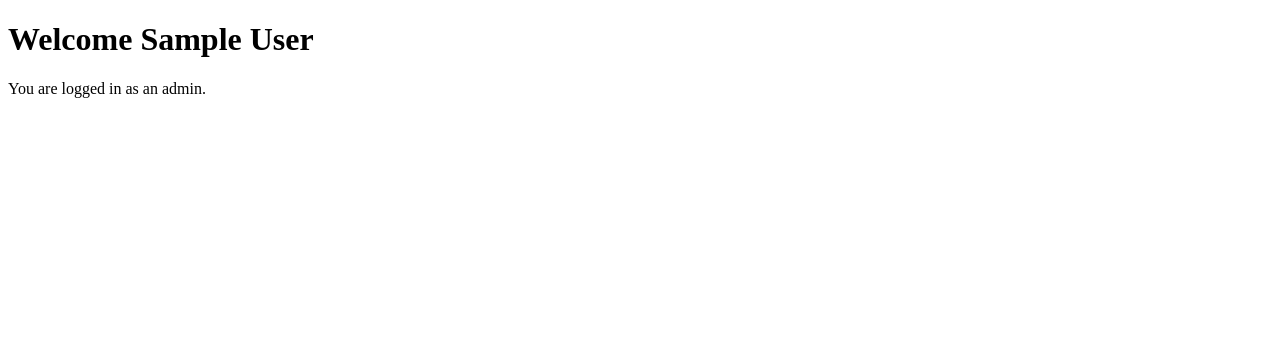
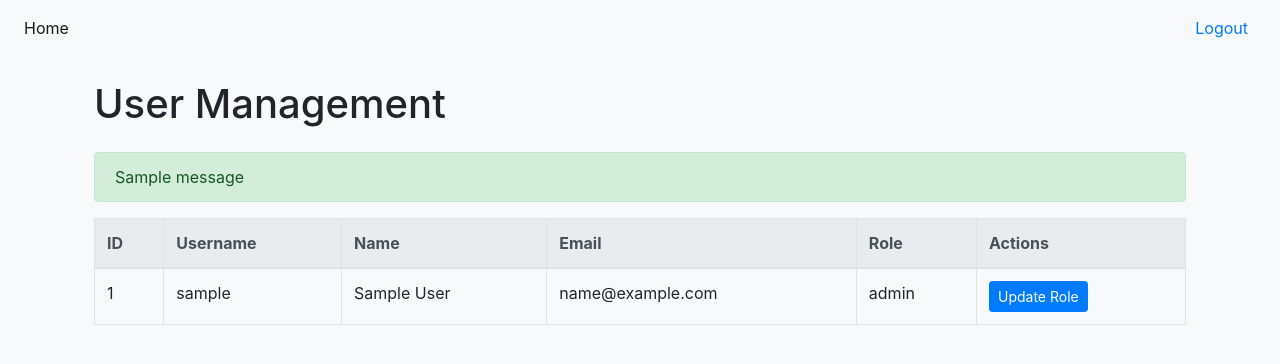
Before and after one commit to RaWseekQWERTY/Final-Year-Project-CalmMind, a Django app: page /admin_dash/ in a window 1280 px wide. Shown: the top 364 px of the page. Run offline with Django 5.2, Linux system fonts and the light colour scheme; a user stored in the database is signed in; tables that the repository leaves empty hold one stand-in row (values such as "Sample post"); one stand-in notice (Sample message) is shown; some libraries are stand-ins or nearby versions.

Commit message:
update role through admin

```diff
--- a/auth_app/urls.py
+++ b/auth_app/urls.py
@@ -9,4 +9,5 @@ urlpatterns = [
     path('patient/', views.patient_dashboard, name='patient_dashboard'),
     path('doctor/', views.doctor_dashboard, name='doctor_dashboard'),
     path('admin_dash/', views.admin_dashboard, name='admin_dashboard'),
+    path('admin_dash/update_role/<int:user_id>/', views.update_user_role_page, name='update_user_role_page'),
 ]
--- a/auth_app/views.py
+++ b/auth_app/views.py
@@ -1,8 +1,8 @@
-from django.shortcuts import render, redirect
+from django.shortcuts import render, redirect,get_object_or_404
 from django.contrib.auth import authenticate, login, logout
 from django.contrib.auth.decorators import login_required
 from django.http import HttpResponseForbidden
-from .models import User
+from .models import User,Patient,Doctor
 from django.contrib import messages
 from django.contrib.auth.hashers import make_password
 
@@ -38,6 +38,7 @@ def register_view(request):
             user.is_staff = True
         user.set_password(password)  # Hash the password
         user.save()
+        Patient.objects.create(user=user)
 
         messages.success(request, "Registration successful. Please log in.")
         return redirect("login")
@@ -73,19 +74,6 @@ def login_view(request):
 
     return render(request, "auth_app/login.html")
 
-from django.http import JsonResponse
-from django.contrib.auth import authenticate
-
-# def test_auth_view(request):
-#     username = "re"
-#     password = "your_password"
-#     user = authenticate(request, username=username, password=password)
-#     return JsonResponse({
-#         "user_authenticated": user is not None,
-#         "is_active": user.is_active if user else None,
-#     })
-
-
 @login_required
 def patient_dashboard(request):
     if request.user.is_patient():
@@ -98,11 +86,43 @@ def doctor_dashboard(request):
         return render(request, "auth_app/doctor.html")
     return HttpResponseForbidden("You are not authorized to view this page.")
 
+
 @login_required
 def admin_dashboard(request):
-    if request.user.is_admin():
-        return render(request, "auth_app/admin_dash.html")
-    return HttpResponseForbidden("You are not authorized to view this page.")
+    if not request.user.is_admin():
+        return HttpResponseForbidden("You are not authorized to view this page.")
+    users = User.objects.all()
+    return render(request, "auth_app/admin_dash.html", {"users": users})
+
+
+@login_required
+def update_user_role_page(request, user_id):
+    if not request.user.is_admin():
+        return HttpResponseForbidden("You are not authorized to update user roles.")
+    user = get_object_or_404(User, id=user_id)
+    if request.method == 'POST':
+        new_role = request.POST.get('role')
+        if new_role in [role[0] for role in User.ROLE_CHOICES]:
+            user.role = new_role
+            if new_role == 'patient':
+                if hasattr(user, 'doctor_profile'):
+                  user.doctor_profile.delete()
+                Patient.objects.get_or_create(user=user)
+            elif new_role == 'doctor':
+               if hasattr(user, 'patient_profile'):
+                  user.patient_profile.delete()
+                  Doctor.objects.get_or_create(user=user)
+            else:
+                  if hasattr(user, 'doctor_profile'):
+                      user.doctor_profile.delete()
+                  if hasattr(user, 'patient_profile'):
+                      user.patient_profile.delete()
+            user.save()
+            messages.success(request, f"User '{user.username}' role updated to {new_role}.")
+            return redirect('admin_dashboard')
+        else:
+            messages.error(request, 'Invalid role selected.')
+    return render(request, "auth_app/update_role_page.html", {'user': user})
 
 def logout_view(request):
     logout(request)
--- a/templates/auth_app/admin_dash.html
+++ b/templates/auth_app/admin_dash.html
@@ -4,9 +4,58 @@
     <meta charset="UTF-8">
     <meta name="viewport" content="width=device-width, initial-scale=1.0">
     <title>Admin Dashboard</title>
+    <link rel="stylesheet" href="https://stackpath.bootstrapcdn.com/bootstrap/4.5.2/css/bootstrap.min.css">
 </head>
-<body>
-    <h1>Welcome {{ user.get_full_name }}</h1>
-    <p>You are logged in as an admin.</p>
+<body class="bg-light">
+    <nav class="navbar navbar-expand-lg navbar-light bg-light">
+         <ul class="navbar-nav mr-auto">
+             <li class="nav-item active">
+               <a class="nav-link" href="#">Home</a>
+            </li>
+        </ul>
+        <div class="text-muted text-right">
+            <a class="nav-link" href="{% url 'logout' %}">Logout</a>
+        </div>
+    </nav>
+    <div class="container p-4">
+        <h1 class="mb-4">User Management</h1>
+        {% if messages %}
+            {% for message in messages %}
+                <div class="alert alert-success" role="alert">
+                    {{ message }}
+                </div>
+            {% endfor %}
+         {% endif %}
+        <table class="table table-bordered table-hover">
+            <thead class="thead-light">
+                <tr>
+                    <th>ID</th>
+                    <th>Username</th>
+                    <th>Name</th>
+                     <th>Email</th>
+                    <th>Role</th>
+                    <th>Actions</th>
+                </tr>
+            </thead>
+            <tbody>
+                {% for user in users %}
+                    <tr>
+                        <td>{{ user.id }}</td>
+                        <td>{{ user.username }}</td>
+                           <td>{{ user.first_name }} {{ user.last_name }}</td>
+                        <td>{{ user.email }}</td>
+                        <td>{{ user.role }}</td>
+                        <td>
+                           <a href="{% url 'update_user_role_page' user.id %}" class="btn btn-primary btn-sm">Update Role</a>
+                        </td>
+                    </tr>
+                {% endfor %}
+            </tbody>
+        </table>
+    </div>
+  <script src="https://code.jquery.com/jquery-3.5.1.slim.min.js"></script>
+  <script src="https://cdn.jsdelivr.net/npm/@popperjs/core@2.9.2/dist/umd/popper.min.js"></script>
+    <script src="https://stackpath.bootstrapcdn.com/bootstrap/4.5.2/js/bootstrap.min.js"></script>
+
 </body>
 </html>
```
Also changed, not shown: templates/auth_app/update_role_page.html (added, +43 -0 lines).
